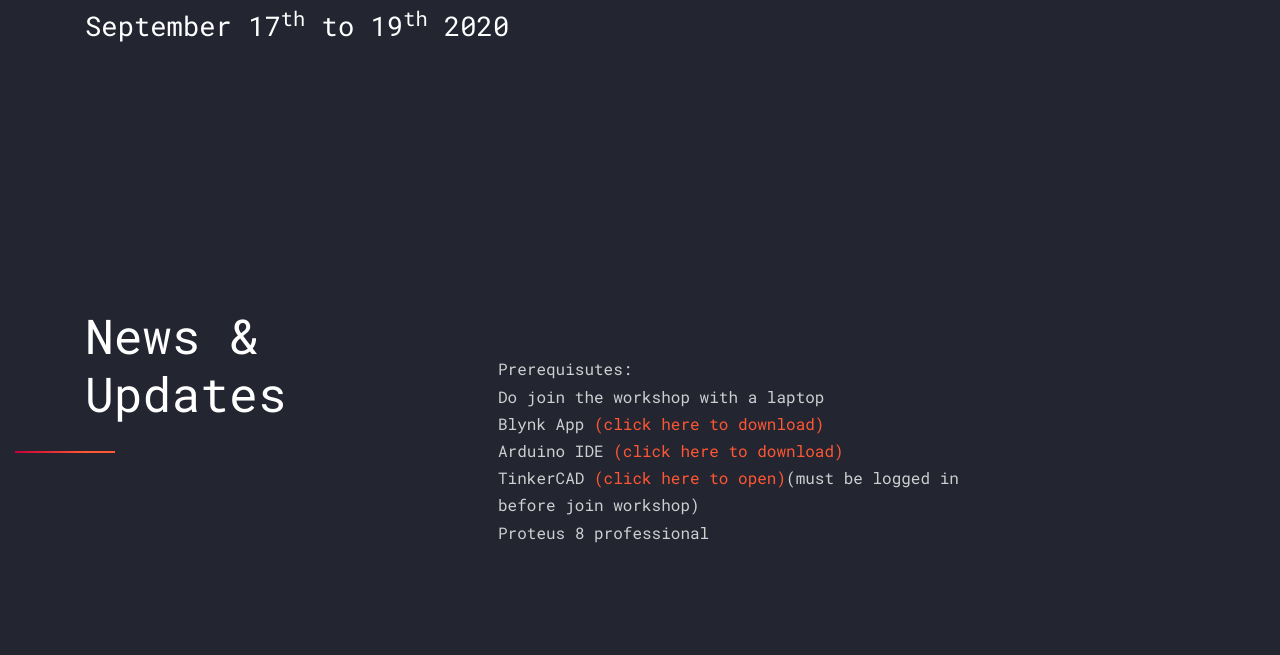
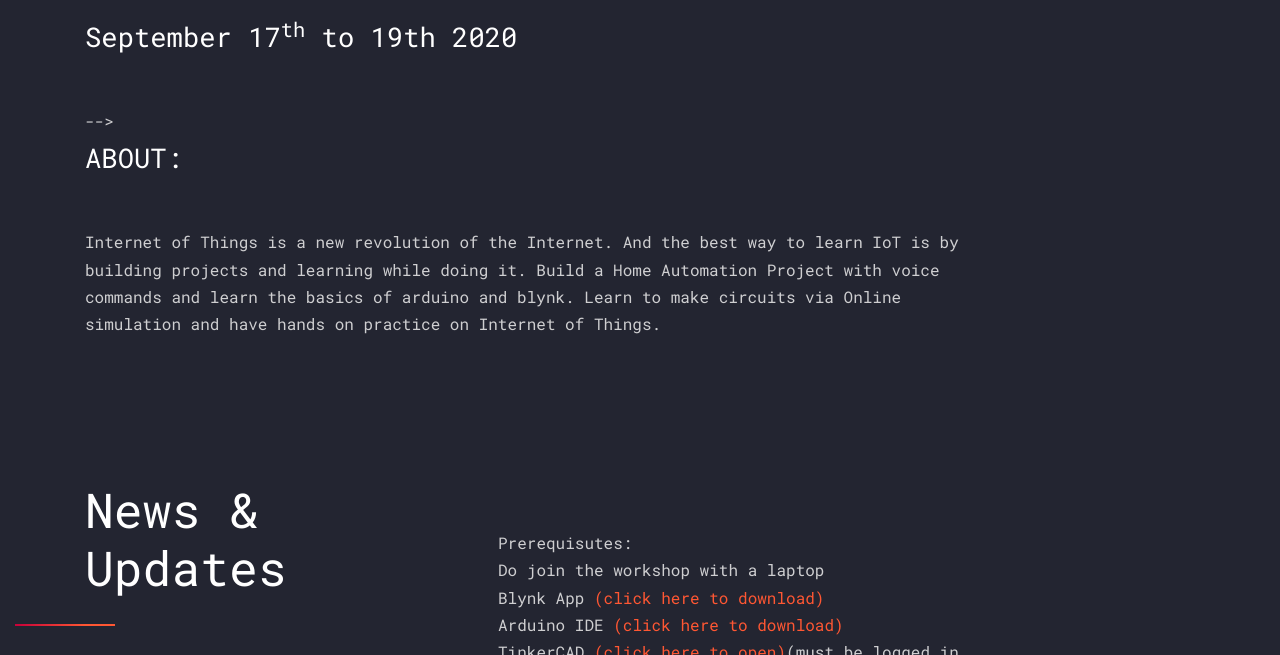
Before and after one commit to FroshTIET/workshop-iot, a plain HTML site: page index.html in a window 1280 px wide. Shown: the part 445-1100 px from the top of the page. Before the commit the page ends 1055 px from the top, so only its background shows below. Drawn offline with Linux system fonts and the light colour scheme.

Commit message:
Update index.html

```diff
--- a/index.html
+++ b/index.html
@@ -45,11 +45,11 @@
           <div class="col-md-10">
             <h1 class="d-block mb-4" data-aos="fade-up" data-aos-delay="200">IOT Workshop</h1>
             <span class="d-block mb-5 caption" data-aos="fade-up" data-aos-delay="300">September 17<sup>th</sup> to 19<sup>th</sup> 2020</span>
-            <!-- <span class="d-block mb-5 caption" data-aos="fade-up" data-aos-delay="300">September 17<sup>th</sup> to 19</sup>th</sup> 2020</span> -->
-            <!-- <span class="d-block mb-5 caption" data-aos="fade-up" data-aos-delay="300">ABOUT:</span>
+             <span class="d-block mb-5 caption" data-aos="fade-up" data-aos-delay="300">September 17<sup>th</sup> to 19</sup>th</sup> 2020</span> -->
+             <span class="d-block mb-5 caption" data-aos="fade-up" data-aos-delay="300">ABOUT:</span>
             <p>Internet of Things is a new revolution of the Internet. And the best way to learn IoT is by building projects and learning while doing it.
               Build a Home Automation Project with voice commands and learn the basics of arduino and blynk. Learn to make circuits via Online simulation and have hands on practice on Internet of Things.</p>
-          -->
+
           </div>
         </div>
       </div>
```
